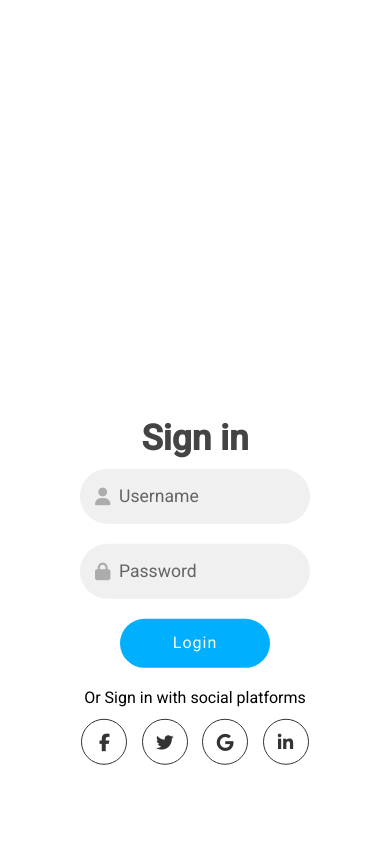
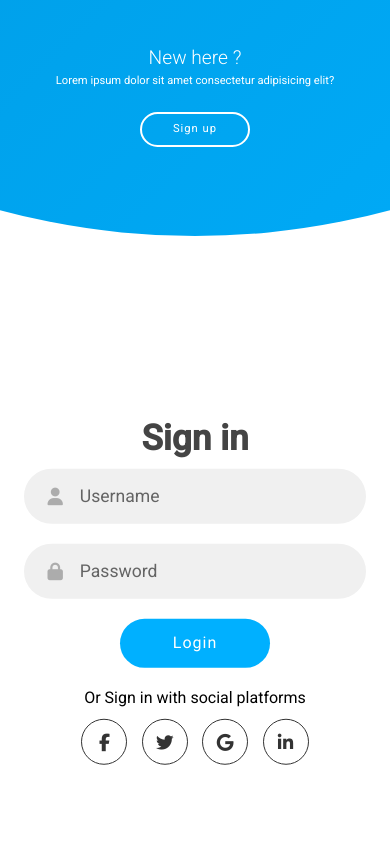
Before and after one commit to CarolinaFledgling/Responsive-Login-Registration-Form, a plain HTML site: page index.html in a window 390 px wide. Drawn offline with Linux system fonts and the light colour scheme.

Commit message:
add media queries breakpoints to project

```diff
--- a/style.css
+++ b/style.css
@@ -293,9 +293,15 @@ form.sign-up-form {
     height: 100vh;
   }
 
-  .container::before,
-  .panels-container {
-    display: none;
+  .container::before {
+    width: 1500px;
+    height: 1500px;
+    left: 30%;
+    bottom: 68%;
+    transform: translateX(-50%);
+    right: initial;
+    top: initial;
+    transition: 2s ease-in-out;
   }
 
   .signin-signup {
@@ -303,5 +309,94 @@ form.sign-up-form {
     left: 50%;
     top: 95%;
     transform: translate(-50%, -100%);
+    transition: 1s 0.8s ease-in-out;
+  }
+  .panels-container {
+    grid-template-columns: 1fr;
+    grid-template-rows: 1fr 2fr 1fr;
+  }
+
+  .image {
+    width: 200px;
+    transition: 0.9s 0.6s ease-in-out;
+  }
+
+  .panel {
+    flex-direction: row;
+    justify-content: space-around;
+    align-items: center;
+    padding: 2.5rem 8%;
+  }
+  .right-panel .content,
+  .right-panel .image {
+    transform: translateY(300px);
+  }
+
+  .panel .content {
+    padding-right: 15%;
+    transition: 0.9s 0.6s ease-in-out;
+  }
+
+  .panel h3 {
+    font-size: 1.2rem;
+  }
+
+  .btn.transparent {
+    width: 110px;
+    height: 35px;
+    font-size: 0.7rem;
+  }
+
+  .panel p {
+    font-size: 0.7rem;
+    padding: 0.5rem 0;
+  }
+  .left-panel {
+    grid-row: 1 / 2;
+  }
+
+  .right-panel {
+    grid-row: 3 / 4;
+  }
+
+  .container.sign-up-mode::before {
+    transform: translate(-50%, 100%);
+    bottom: 32%;
+    right: initial;
+  }
+  .container.sign-up-mode .left-panel image,
+  .container.sign-up-mode .left-panel content {
+    transform: translateY(-300px);
+  }
+
+  .container.sign-up-mode .signin-signup {
+    top: 5%;
+    transform: translate(-50%, 0);
+    left: 50%;
   }
 }
+
+@media (max-width: 570px) {
+  form {
+    padding: 0 1.5rem;
+  }
+
+  .image {
+    display: none;
+  }
+  .panel .content {
+    padding: 0.5rem 1rem;
+  }
+
+  .container::before{
+    bottom: 72%;
+    left: 50%;
+
+  }
+
+  .container.sign-up-mode::before{
+    bottom: 28%;
+    left: 50%;
+
+  }
+}
```
